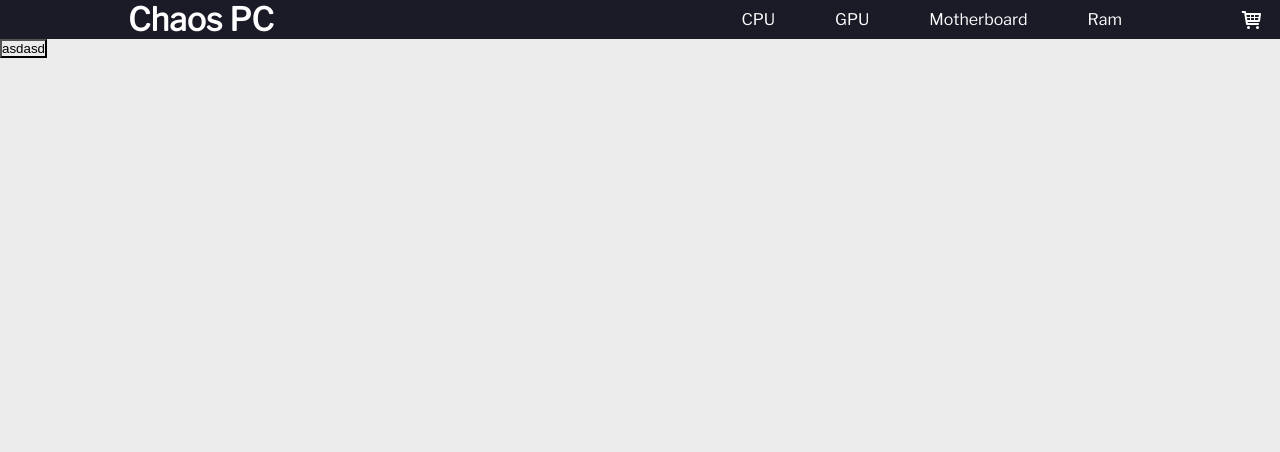
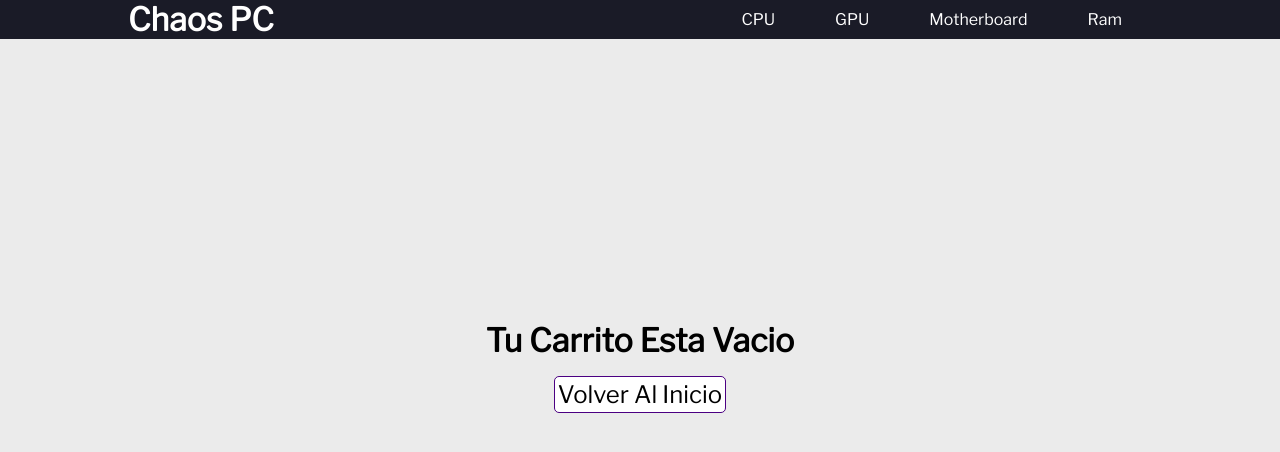
Before and after one commit to Leo-Cata/Chaos-PC-Leonel-Cata, a React (Create React App) app: page /cart in a window 1280 px wide. Shown: the top 452 px of the page. Built offline with nearby package versions, Linux system fonts and the light colour scheme.

Commit message:
nav cart with item count and only showing when there are items

```diff
--- a/src/components/CartItem/styles.scss
+++ b/src/components/CartItem/styles.scss
@@ -1,5 +1,4 @@
 @import "../../scss/variables";
-@import "../ItemCount/style.scss";
 
 .cartItem{
   display: flex;
@@ -20,5 +19,5 @@
 }
 
 .cartRemove{
-  @extend .button-add;
+  @extend .button-Styles;
 }
--- a/src/components/CartWidget/index.jsx
+++ b/src/components/CartWidget/index.jsx
@@ -1,8 +1,34 @@
 import React from 'react';
+import { useContext } from 'react';
 import { TiShoppingCart } from 'react-icons/ti';
+import { useNavigate } from 'react-router-dom';
+import { CartCont } from '../../context/CartContext';
 import './style.scss';
 const CartWidget = () => {
-  return <TiShoppingCart className='menu-icon' />;
+  //get nav hook
+  const nav = useNavigate();
+
+  //nav to cart function
+  const handleNav = () => {
+    nav(`/cart`);
+  };
+
+  //cart context to get the amount of items in the cart
+  const { cart } = useContext(CartCont);
+
+  //if cart has any length render count and cart, else empty
+  return (
+    <div className='menu-Icon'>
+      {cart.length ? (
+        <>
+          <p className='menu-Count'>{cart.length}</p>
+          <TiShoppingCart className='menu-Items' onClick={handleNav} />
+        </>
+      ) : (
+        ''
+      )}
+    </div>
+  );
 };
 
 export default CartWidget;
--- a/src/components/CartWidget/style.scss
+++ b/src/components/CartWidget/style.scss
@@ -1,10 +1,18 @@
 @import "../../scss/_variables.scss";
 
 
-.menu-icon{
+.menu-Icon{
     position: absolute;
     right: 1rem;
     font-size: 1.5rem;
     background-color: $nav-color;
     cursor: pointer;
+    display: flex;
+    flex-wrap: nowrap;
 }
+.menu-Items, .menu-Count{
+    background-color: inherit;
+}
+.menu-Count{
+    font-size: 1.3rem;
+}
--- a/src/components/ItemDetail/styles.scss
+++ b/src/components/ItemDetail/styles.scss
@@ -1,5 +1,4 @@
 @import "../../scss/variables";
-@import "../ItemCount/style.scss";
 
 .detail{
     color: $text-color;
@@ -38,8 +37,5 @@
 .detail-btn{
     display: flex;
     margin: 0 auto;
-    @extend .button-add;
+    @extend .button-Styles;
 }
-.detail-btn:hover{
-    @extend .button-add, :hover;
-}
--- a/src/containers/CartContainer/index.jsx
+++ b/src/containers/CartContainer/index.jsx
@@ -1,17 +1,33 @@
 import React from 'react';
 import { useContext } from 'react';
+import { useNavigate } from 'react-router-dom';
 import CartItem from '../../components/CartItem';
 import { CartCont } from '../../context/CartContext';
+import './styles.scss';
 
 const CartContainer = () => {
   const { cart, clearItems } = useContext(CartCont);
+
+  const nav = useNavigate();
+  const handleNav = () => {
+    nav(`/`);
+  };
   //get items in cart and map them and send them to CartItem
   return (
     <div>
-      <button onClick={clearItems}>asdasd</button>
-      {cart.map((cartProds) => {
-        return <CartItem key={cartProds.id} cartProds={cartProds} />;
-      })}
+      {cart.length ? (
+        ((<button onClick={clearItems}>asdasd</button>),
+        cart.map((cartProds) => {
+          return <CartItem key={cartProds.id} cartProds={cartProds} />;
+        }))
+      ) : (
+        <div className='cartNav'>
+          <h1 className='cart-Empty'>Tu Carrito Esta Vacio</h1>
+          <button className='cartNavButton' onClick={handleNav}>
+            Volver Al Inicio
+          </button>
+        </div>
+      )}
     </div>
   );
 };
--- /dev/null
+++ b/src/containers/CartContainer/styles.scss
@@ -0,0 +1,16 @@
+@import "../../scss/variables";
+
+.cartNav{
+  display: flex;
+  justify-content: center;
+  align-items: center;
+  height: 80vh;
+  flex-direction: column;
+}
+.cart-Empty{
+  font-family: $font;
+  padding: 1rem
+}
+.cartNavButton{
+  @extend .button-Styles;
+}
--- a/src/scss/_variables.scss
+++ b/src/scss/_variables.scss
@@ -7,3 +7,19 @@ $text-color: black;
 $hover-color: #bababa;
 $card-bg: #FFFFFF;
 $border-color: #4B0082;
+
+.button-Styles{
+  font-size: 1.5rem;
+    font-family: $font;
+    border-style: none;
+    border: 1px solid $border-color;
+    border-radius: 5px;
+    padding: 3px;
+    background-color: white;
+    color: black;
+}
+.button-Styles:hover{
+  cursor: pointer;
+    color: white;
+    background-color: $border-color;
+}
```
